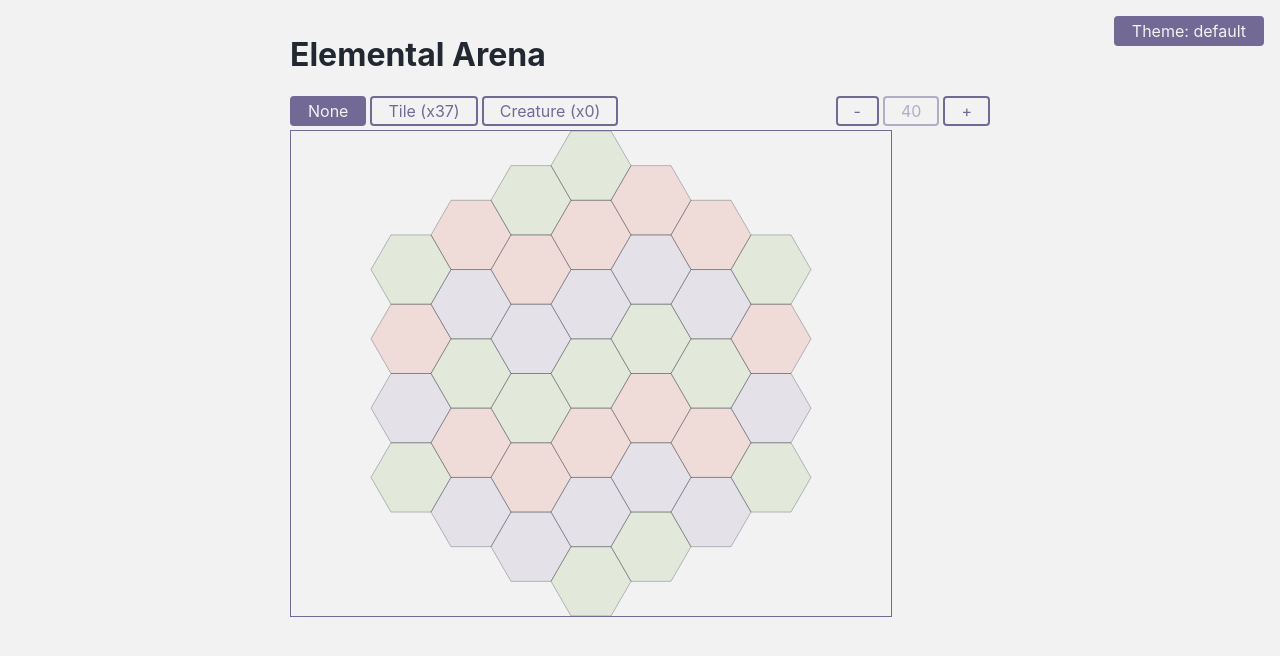
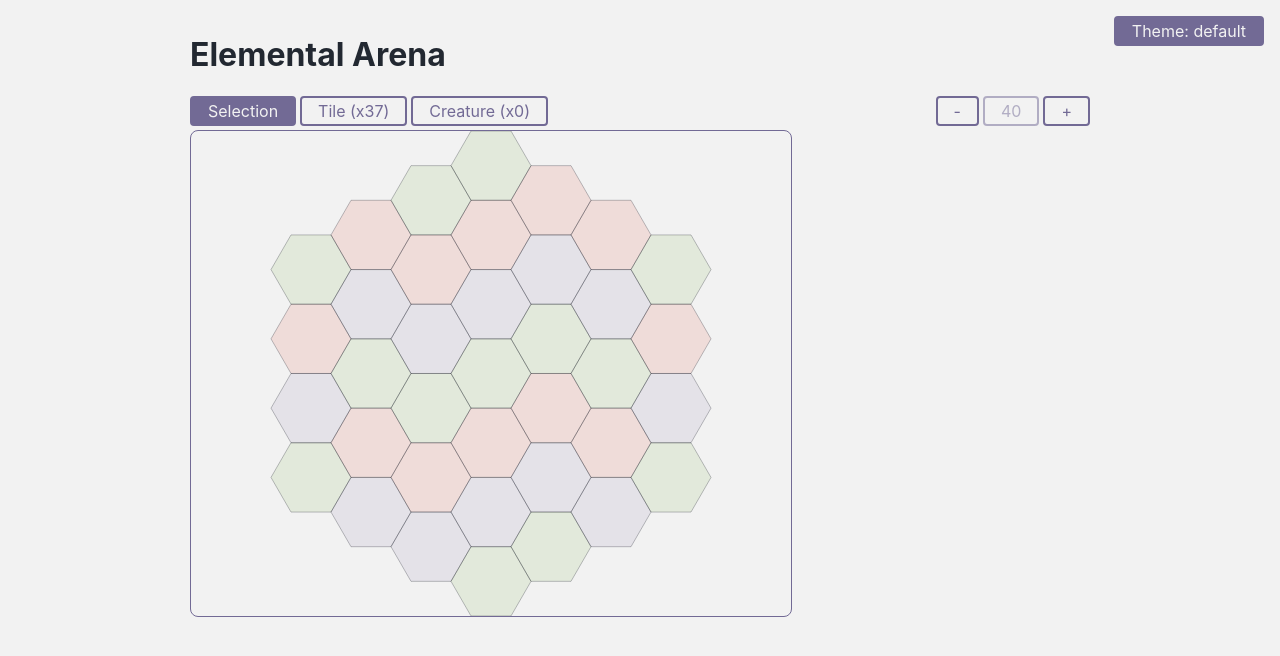
Before and after one commit to simonkarman/elemental-arena-next, a Next.js app: page / in a window 1280 px wide. Shown: the top 656 px of the page. Built offline with nearby package versions, Linux system fonts and the light colour scheme.

Commit message:
Added creature selection

```diff
--- a/components/Button.tsx
+++ b/components/Button.tsx
@@ -30,6 +30,7 @@ export const Button = styled.button<ButtonProps>`
 
     :disabled {
       background: ${(props.accent || props.theme.typography.accent).disabled};
+      cursor: default;
     }
   `};
 `;
--- a/pages/_app.tsx
+++ b/pages/_app.tsx
@@ -28,7 +28,7 @@ const GlobalStyle = createGlobalStyle`
 `;
 
 const Container = styled.div`
-  width: 700px;
+  width: 900px;
   margin: auto;
   padding: 1em;
 `;
--- a/pages/index.tsx
+++ b/pages/index.tsx
@@ -1,6 +1,6 @@
 import type { NextPage } from 'next';
-import React, { MouseEventHandler, useContext, useMemo, useState } from 'react';
-import styled, { ThemeContext } from 'styled-components';
+import React, { MouseEventHandler, useContext, useEffect, useMemo, useState } from 'react';
+import styled, { DefaultTheme, ThemeContext } from 'styled-components';
 import { Button } from '../components/Button';
 import { useArray } from '../hooks';
 import { ThemeColor } from '../themes/theme';
@@ -18,7 +18,6 @@ const Tile = (props: { biome: 'forest' | 'mountain' | 'swamp'}) => {
     [pixelSize],
   );
   return (
-    <>
     <polygon
       points={corners.map(corner => `${corner.x},${corner.y}`).join(' ')}
       fill={theme.game[biome].normal}
@@ -26,7 +25,6 @@ const Tile = (props: { biome: 'forest' | 'mountain' | 'swamp'}) => {
       stroke={theme.typography.text.normal}
       strokeWidth={0.3}
     />
-    </>
   );
 };
 
@@ -37,9 +35,16 @@ const Creature = (props: {
   health: number,
   baseEnergy: number,
   energy: number,
-  icons: { enabled: boolean, tooltip: string, color: ThemeColor, icon: string, action: () => void }[],
+  showIcons: boolean,
+  icons: {
+    enabled: boolean,
+    tooltip: string,
+    color: ThemeColor,
+    icon: string,
+    action: () => void
+  }[],
 }) => {
-  const { name, color, power, health, baseEnergy, energy, icons } = props;
+  const { name, color, power, health, baseEnergy, energy, showIcons, icons } = props;
   const theme = useContext(ThemeContext);
   const pixelSize = useContext(PixelSizeContext);
   const powerAndHealth = useMemo(() => [
@@ -71,18 +76,20 @@ const Creature = (props: {
         alignmentBaseline='central'
         textAnchor='middle'
         y={-pixelSize * 0.6}
-        fontWeight="700"
+        fontWeight='700'
       >
         {name.substring(0, 7)}
       </text>
       {Array.from({ length: baseEnergy }, (_, i) => {
         const enabled = i < energy;
         const width = (pixelSize / 4.5) * (baseEnergy - 1);
+        const x = baseEnergy < 2 ? 0 : (-width / 2) + (width / (baseEnergy - 1)) * i;
         return (
           <circle
+            key={i}
             fill={enabled ? theme.game.forest.normal : theme.game.forest.disabled}
             fillOpacity={enabled ? 1 : 0.3}
-            cx={(-width / 2) + (width / (baseEnergy - 1)) * i}
+            cx={x}
             cy={-pixelSize * 0.25}
             r={pixelSize / 10}
             stroke={theme.game.forest.normal}
@@ -109,21 +116,21 @@ const Creature = (props: {
           </text>
         </g>
       ))}
-      {icons.map((icon, i) => (
+      {showIcons && icons.map((icon, i) => (
         <g
           key={icon.icon}
           transform={`translate(${Vector2.fromDegrees(0 + i * 45).mutliply(pixelSize * 0.65).toSvgString()})`}
+          onClick={icon.action}
         >
           <circle
             cx={0}
             cy={0}
             r={pixelSize / 5}
-            fill={icon.enabled ? icon.color.normal : icon.color.disabled}
-            fillOpacity={icon.enabled ? 0.9 : 0.5}
-            stroke={icon.color.normal}
-            strokeOpacity={icon.enabled ? 1 : 0.7}
-            strokeWidth={0.5}
-            onClick={icon.action}
+            fill={icon.color.normal}
+            fillOpacity={icon.enabled ? 1 : 0.5}
+            stroke={icon.enabled ? theme.typography.text.normal : theme.typography.text.contrast}
+            strokeOpacity={icon.enabled ? 1 : 0.5}
+            strokeWidth={1}
           />
           <text
             alignmentBaseline='middle'
@@ -154,18 +161,105 @@ const ButtonRow = styled.div`
   }
 `;
 
+interface SelectionProps {
+  height: number;
+}
+
+const Selection = styled.div<SelectionProps>`
+  float: none;
+  overflow: hidden;
+  border: 1px solid ${props => props.theme.typography.accent.normal};
+  border-radius: 0.5em;
+  height: ${props => props.height}px;
+
+  p {
+    margin: 0.5em;
+  }
+`;
+
+const generateCreature = (i: number, theme: DefaultTheme) => {
+  const controller: 'playerA' | 'playerB' = i % 2 == 0 ? 'playerA' : 'playerB';
+  return {
+    name: i < 2 ? 'King' : (['Archer', 'Warrior', 'Wizard', 'Gatherer'][i % 4]),
+    health: 20 - (Math.min(i, 15)),
+    power: Math.round(2 + i / 3),
+    energy: i % 4,
+    baseEnergy: i % 5 + 1,
+    controller,
+    icons: [
+      ...(i < 2 ? [
+        {
+          enabled: true,
+          interactable: false,
+          color: controller,
+          icon: '👑',
+          tooltip: 'King',
+        },
+        {
+          enabled: true,
+          interactable: false,
+          color: 'forest',
+          icon: '📍',
+          tooltip: 'Spawner',
+        },
+        {
+          enabled: true,
+          interactable: false,
+          color: 'forest',
+          icon: '📦',
+          tooltip: 'Collector',
+        },
+      ] : []),
+      ...(i % 3 == 2 ? [{
+        enabled: true,
+        interactable: true,
+        color: 'mountain',
+        icon: '🔥',
+        tooltip: 'Fireball 2',
+      }] : []),
+      ...(i % 4 == 3 ? [{
+        enabled: true,
+        interactable: true,
+        color: 'forest',
+        icon: '🏹',
+        tooltip: 'Arrowshot 2-3',
+      }] : []),
+      {
+        enabled: (Math.floor(i / 2) % 2) === 0,
+        interactable: true,
+        color: 'swamp',
+        icon: '🪄',
+        tooltip: 'Heal 2',
+      },
+    ] as { interactable: boolean, enabled: boolean, color: keyof typeof theme.game, icon: string, tooltip: string }[],
+  };
+};
+
 const Landing: NextPage = () => {
   const theme = useContext(ThemeContext);
-  const [mode, setMode] = useState<'none' | 'tile' | 'creature'>('none');
+  const [mode, setMode] = useState<'selection' | 'tile' | 'creature'>('selection');
   const [tiles,, tilesAddons] = useArray(AxialCoordinate.circle(new AxialCoordinate(5, 1), 4));
-  const [creatures,, creaturesAddons] = useArray<AxialCoordinate>([]);
+  const [creatureCoords,, creaturesAddons] = useArray<AxialCoordinate>([]);
   const [pixelSize, setPixelSize] = useState(40);
+  const [selection, setSelection] = useState<undefined | { location: AxialCoordinate, creature: ReturnType<typeof generateCreature>}>(undefined);
+  const [information, setInformation] = useState('');
+  useEffect(() => {
+    if (mode === 'selection') {
+      return;
+    }
+    setSelection(undefined);
+    setInformation('');
+  }, [mode]);
+  const corners = useMemo(
+    () => AxialCoordinate.Directions.map((_, index) => Vector2.fromDegrees(index * 60).mutliply(pixelSize)),
+    [pixelSize],
+  );
   const onClick: MouseEventHandler = (e) => {
     const rect = e.currentTarget.getBoundingClientRect();
     const pixel = new Vector2(e.clientX - rect.x, e.clientY - rect.y);
     const coord = AxialCoordinate.fromPixel(pixel, pixelSize).rounded();
     const tileIndex = tiles.findIndex(tile => AxialCoordinate.approximatelyEqual(coord, tile));
-    const creatureIndex = creatures.findIndex(creature => AxialCoordinate.approximatelyEqual(coord, creature));
+    const creatureIndex = creatureCoords.findIndex(creature => AxialCoordinate.approximatelyEqual(coord, creature));
     if (mode == 'tile') {
       if (tileIndex === -1) {
         tilesAddons.push(coord);
@@ -185,9 +279,31 @@ const Landing: NextPage = () => {
         }
       }
     }
+    if (mode === 'selection') {
+      if (creatureIndex === -1) {
+        setSelection(undefined);
+      } else {
+        // TODO: what if create is delete / index changes?
+        setSelection({
+          location: coord,
+          creature: generateCreature(creatureIndex, theme),
+        });
+      }
+    }
     e.preventDefault();
     e.stopPropagation();
   };
+  const [hoverCoord, setHoverCoord] = useState(new AxialCoordinate(0, 0));
+  const onMove: MouseEventHandler = (e) => {
+    const rect = e.currentTarget.getBoundingClientRect();
+    const pixel = new Vector2(e.clientX - rect.x, e.clientY - rect.y);
+    const coord = AxialCoordinate.fromPixel(pixel, pixelSize).rounded();
+    setHoverCoord(coord);
+  };
+  const svgSize = useMemo(
+    () => new Vector2((7 * 2 + 1), 7 * Math.sqrt(3)).mutliply(pixelSize),
+    [pixelSize],
+  );
   return (
     <>
       <h1>Elemental Arena</h1>
@@ -203,8 +319,8 @@ const Landing: NextPage = () => {
         </Button>
       </ButtonRow>
       <ButtonRow>
-        <Button primary={mode == 'none'} onClick={() => setMode('none')}>
-          None
+        <Button primary={mode == 'selection'} onClick={() => setMode('selection')}>
+          Selection
         </Button>
         <Button primary={mode == 'tile'} onClick={() => setMode('tile')}>
           Tile
@@ -212,18 +328,24 @@ const Landing: NextPage = () => {
         </Button>
         <Button primary={mode == 'creature'} onClick={() => setMode('creature')}>
           Creature
-          {` (x${creatures.length})`}
+          {` (x${creatureCoords.length})`}
         </Button>
       </ButtonRow>
+      <div style={{ height: svgSize.y, width: '100%' }}>
         <PixelSizeContext.Provider value={pixelSize}>
           <svg
+            xmlns='http://www.w3.org/2000/svg'
             style={{
               border: `1px solid ${theme.typography.accent.normal}`,
+              borderRadius: '0.5em',
               backgroundColor: theme.typography.background.normal,
-            width: (7 * 2 + 1) * pixelSize,
-            height: 7 * Math.sqrt(3) * pixelSize,
+              width: svgSize.x,
+              height: svgSize.y,
+              float: 'left',
+              marginRight: '0.25em',
             }}
             onClick={onClick}
+            onMouseMove={onMove}
           >
             {tiles.map((tile, i) => (
               <g
@@ -235,69 +357,115 @@ const Landing: NextPage = () => {
                 />
               </g>
             ))}
-          {creatures.map((creature, i) => (
+            {creatureCoords.map((creatureCoord, i) => {
+              const pixel = creatureCoord.toPixel(pixelSize);
+              const creature = generateCreature(i, theme);
+              return (
                 <g
-              key={creature.toString()}
-              transform={`translate(${creature.toPixel(pixelSize).x} ${creature.toPixel(pixelSize).y})`}
+                  key={creatureCoord.toString()}
+                  transform={`translate(${pixel.x} ${pixel.y})`}
                 >
                   <Creature
-                name={i < 2 ? 'King' : (['Archer', 'Warrior', 'Wizard', 'Long Name Is Very Long'][i % 4])}
-                health={i * 2}
-                power={Math.round(2 + i / 3)}
-                energy={i % 4}
-                baseEnergy={i % 5 + 1}
-                color={i % 2 == 0 ? theme.game.playerA : theme.game.playerB}
-                icons={[
-                  ...(i < 2 ? [
-                    {
-                      enabled: true,
-                      color: i % 2 == 0 ? theme.game.playerA : theme.game.playerB,
-                      icon: '👑',
-                      tooltip: 'King',
-                      action: () => console.info('King of', i),
-                    },
-                    {
-                      enabled: true,
-                      color: theme.game.forest,
-                      icon: '📍',
-                      tooltip: 'Spawner',
-                      action: () => console.info('Spawner of', i),
-                    },
-                    {
-                      enabled: true,
-                      color: theme.game.forest,
-                      icon: '📦',
-                      tooltip: 'Collector',
-                      action: () => console.info('Collector of', i),
-                    },
-                  ] : []),
-                  ...(i % 3 == 2 ? [{
-                    enabled: true,
-                    color: theme.game.mountain,
-                    icon: '🔥',
-                    tooltip: 'Fireball',
-                    action: () => console.info('Fireball of', i),
-                  }] : []),
-                  ...(i % 4 == 3 ? [{
-                    enabled: true,
-                    color: theme.game.forest,
-                    icon: '🏹',
-                    tooltip: 'Arrowshot',
-                    action: () => console.info('Bow of', i),
-                  }] : []),
-                  {
-                    enabled: (Math.floor(i / 2) % 2) === 0,
-                    color: theme.game.swamp,
-                    icon: '🪄',
-                    tooltip: 'Heal',
-                    action: () => console.info('Wand of', i),
-                  },
-                ]}
+                    name={creature.name}
+                    color={theme.game[creature.controller]}
+                    health={creature.health}
+                    power={creature.power}
+                    baseEnergy={creature.baseEnergy}
+                    energy={creature.energy}
+                    icons={creature.icons.filter(icon => icon.interactable).map(icon => ({
+                      ...icon,
+                      color: theme.game[icon.color],
+                      action: () => setInformation(`Clicked on ${icon.icon} (${icon.tooltip}) of ${creature.name}`),
+                    }))}
+                    showIcons={mode === 'selection' && creatureCoord.approximatelyEqual(hoverCoord)}
                   />
                 </g>
-          ))}
+              );
+            })}
+            {selection && (
+              <g
+                transform={`translate(${selection.location.toPixel(pixelSize).x} ${selection.location.toPixel(pixelSize).y})`}
+              >
+                <polygon
+                  style={{ pointerEvents: 'none' }}
+                  points={corners.map(corner => `${corner.x},${corner.y}`).join(' ')}
+                  fill={theme.typography.text.normal}
+                  fillOpacity={0.15}
+                  stroke={theme.typography.accent.normal}
+                  strokeWidth={3}
+                  strokeOpacity={0.15}
+                >
+                  <animate
+                    begin='0s'
+                    attributeName='opacity'
+                    values='1;0;0;1'
+                    dur='2.2s'
+                    repeatCount='indefinite'
+                  />
+                </polygon>
+              </g>
+            )}
           </svg>
         </PixelSizeContext.Provider>
+        {selection !== undefined && (
+          <Selection height={svgSize.y}>
+            <p>
+              <b>
+                <u>
+                  {selection.creature.name}
+                </u>
+              </b>
+              {` (of ${selection.creature.controller})`}
+            </p>
+            <hr style={{ borderWidth: 5, borderColor: theme.game[selection.creature.controller].normal }} />
+            <p>
+              <p>
+                power:
+                {' '}
+                <b>
+                  {selection.creature.power}
+                </b>
+                <br/>
+                health:
+                {' '}
+                <b>
+                  {selection.creature.health}
+                </b>
+                <br/>
+                engergy:
+                {' '}
+                <b>
+                  {selection.creature.energy}
+                </b>
+                {' / '}
+                {selection.creature.baseEnergy}
+              </p>
+              <hr style={{ borderWidth: 2, borderColor: theme.game[selection.creature.controller].normal }} />
+              {selection.creature.icons.map(icon => {
+                return (<p style={{ marginBottom: '0.25em' }} key={icon.icon}>
+                  {icon.interactable &&
+                    <Button
+                      disabled={!icon.enabled}
+                      primary={icon.enabled}
+                      accent={icon.enabled ? theme.game[icon.color] : theme.typography.accent}
+                      onClick={() => setInformation(`Clicked on ${icon.icon} (${icon.tooltip}) of ${selection.creature.name}`)}
+                    >
+                      {icon.icon}
+                      &nbsp;&nbsp;
+                      {icon.tooltip}
+                    </Button>
+                  }
+                  {!icon.interactable && (icon.icon + ' ' + icon.tooltip)}
+                </p>
+                );
+              })}
+            </p>
+          </Selection>
+        )}
+      </div>
+      <p>
+        {information}
+      </p>
     </>
   );
 };
```
Also changed, not shown: themes/darkTheme.ts (+8 -8 lines), themes/defaultTheme.ts (+8 -8 lines). Lines whose indentation alone changed are shown as unchanged.
